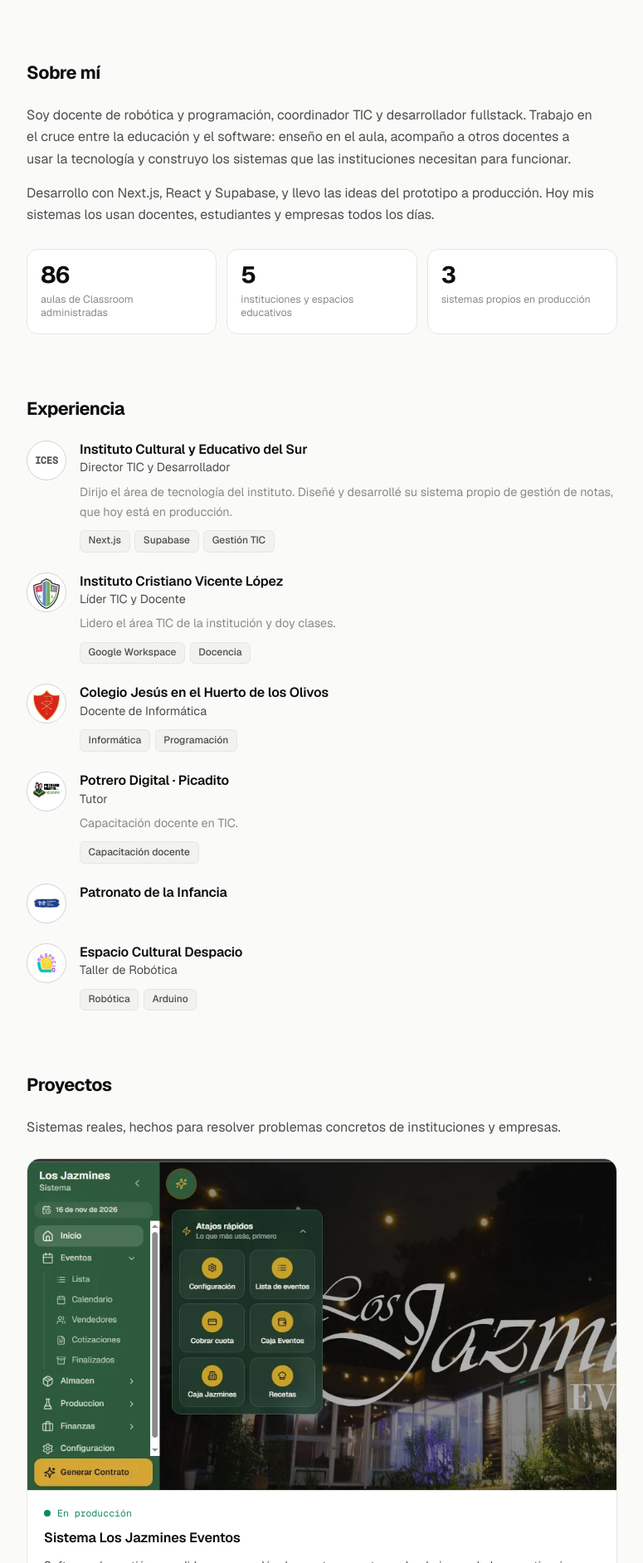
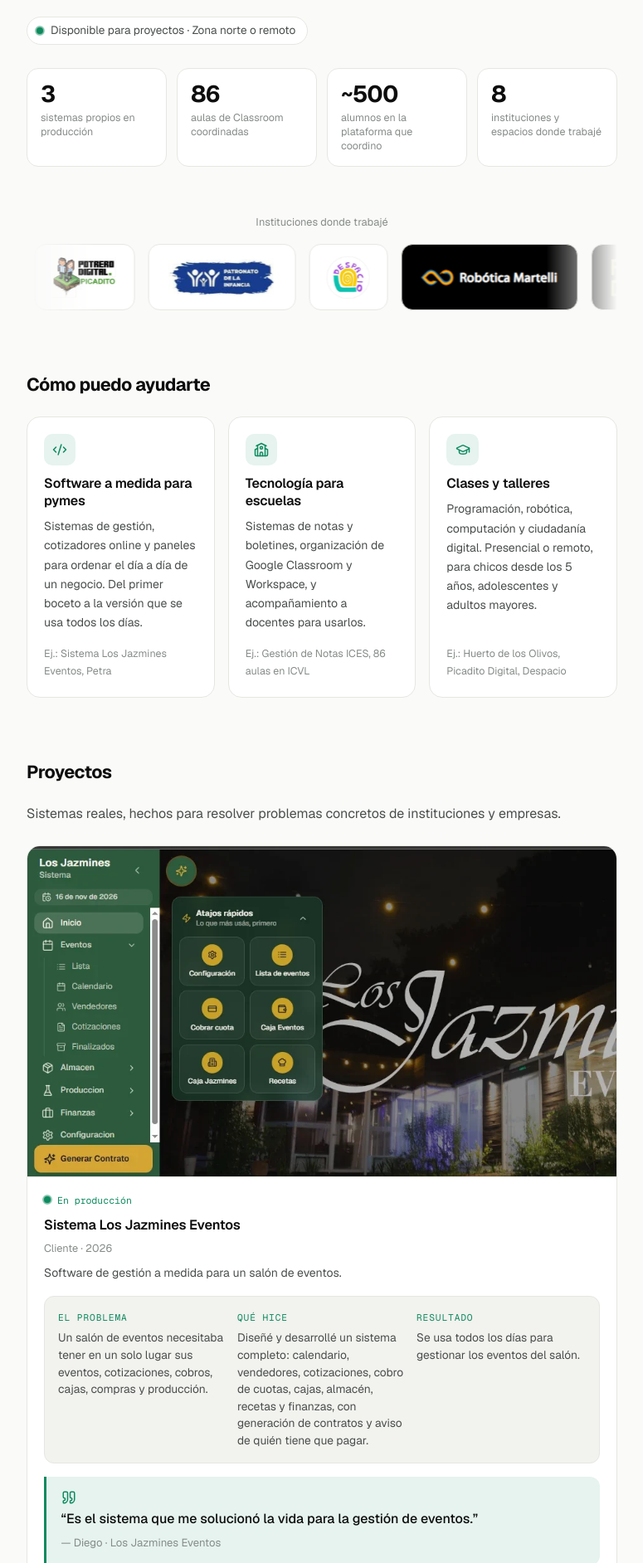
Before and after one commit to noemiestherlopez0-commits/portafoliorodritorres.lab, a React (Vite) app: page / in a window 1280 px wide. Shown: the part 636-2520 px from the top of the page at 83% size, without its empty margins (252-1027 px from the left). Built offline with nearby package versions, Linux system fonts and the light colour scheme.

Commit message:
Enfoca el portafolio en proyectos: titular, servicios, casos de estudio, testimonio y experiencia con fechas
Co-Authored-By: Claude Opus 5.5 <noreply@anthropic.com>
Claude-Session: https://claude.ai/code/session_01Cyy5QQ9SMcgwx8va3QJBEz

```diff
--- a/src/App.jsx
+++ b/src/App.jsx
@@ -1,5 +1,17 @@
 import { useEffect, useState } from 'react'
-import { ArrowUpRight, Instagram, Linkedin, Mail, MapPin, Moon, Sun } from 'lucide-react'
+import {
+  ArrowUpRight,
+  Code2,
+  GraduationCap,
+  Instagram,
+  Linkedin,
+  Mail,
+  MapPin,
+  Moon,
+  Quote,
+  School,
+  Sun,
+} from 'lucide-react'
 import {
   perfil,
   sobreMi,
@@ -10,11 +22,12 @@ import {
   proyectos,
   formacion,
   habilidades,
-  disponible,
+  servicios,
   personal,
 } from './data.js'
 
 const iconosRedes = { LinkedIn: Linkedin, Instagram }
+const iconosServicios = { codigo: Code2, escuela: School, clases: GraduationCap }
 
 /* ── Tema claro / oscuro ─────────────────────────────── */
 function useTema() {
@@ -91,10 +104,10 @@ function Etiquetas({ items }) {
 }
 
 /* Fila tipo currículum: logo, nombre, cargo y fechas */
-function Fila({ sigla, logo, titulo, subtitulo, periodo, descripcion, etiquetas }) {
+function Fila({ sigla, logo, logoOscuro, titulo, subtitulo, periodo, descripcion, etiquetas }) {
   return (
     <li className="fila">
-      <span className={`logo ${logo ? 'logo-imagen' : ''}`} aria-hidden="true">
+      <span className={`logo ${logo ? 'logo-imagen' : ''} ${logoOscuro ? 'logo-oscuro' : ''}`} aria-hidden="true">
         {logo ? <img src={logo} alt="" loading="lazy" /> : sigla}
       </span>
       <div className="fila-cuerpo">
@@ -207,9 +220,9 @@ export default function App() {
             {perfil.marca}
           </a>
           <nav aria-label="Secciones">
-            <a href="#sobre-mi">Sobre mí</a>
+            <a href="#servicios">Servicios</a>
+            <a href="#proyectos">Proyectos</a>
             <a href="#experiencia">Experiencia</a>
-            <a href="#proyectos">Proyectos</a>
             <a href="#contacto">Contacto</a>
           </nav>
           <button
@@ -227,9 +240,12 @@ export default function App() {
         {/* 1. PRESENTACIÓN */}
         <section id="inicio" className="presentacion">
           <div className="presentacion-texto">
-            <h1 className="aparecer">Hola, soy {perfil.nombreCorto} 👋</h1>
-            <p className="frase aparecer" style={{ animationDelay: '80ms' }}>
-              {perfil.frase}
+            <p className="saludo aparecer">Hola, soy {perfil.nombre} 👋</p>
+            <h1 className="aparecer" style={{ animationDelay: '60ms' }}>
+              {perfil.titular}
+            </h1>
+            <p className="frase aparecer" style={{ animationDelay: '120ms' }}>
+              {perfil.bajada}
             </p>
             <p className="datos aparecer" style={{ animationDelay: '160ms' }}>
               <span>{perfil.titulo}</span>
@@ -239,7 +255,7 @@ export default function App() {
             </p>
             <div className="acciones aparecer" style={{ animationDelay: '240ms' }}>
               <a href="#contacto" className="boton boton-principal">
-                <Mail size={16} /> Contactame
+                <Mail size={16} /> Contame tu proyecto
               </a>
               {redes.map((r) => {
                 const Icono = iconosRedes[r.nombre] || ArrowUpRight
@@ -272,6 +288,15 @@ export default function App() {
           {perfil.estado}
         </p>
 
+        <dl className="cifras aparecer" style={{ animationDelay: '340ms' }}>
+          {cifras.map((c) => (
+            <div key={c.texto}>
+              <dt>{c.valor}</dt>
+              <dd>{c.texto}</dd>
+            </div>
+          ))}
+        </dl>
+
         {/* CARRUSEL DE LOGOS */}
         <section className="carrusel-seccion aparecer" style={{ animationDelay: '360ms' }} aria-labelledby="donde-titulo">
           <p id="donde-titulo" className="carrusel-titulo">
@@ -280,42 +305,26 @@ export default function App() {
           <Carrusel />
         </section>
 
-        {/* 2. SOBRE MÍ */}
-        <Seccion id="sobre-mi" titulo="Sobre mí">
-          {sobreMi.map((p) => (
-            <p key={p.slice(0, 20)} className="parrafo">
-              {p}
-            </p>
-          ))}
-          <dl className="cifras">
-            {cifras.map((c) => (
-              <div key={c.texto}>
-                <dt>{c.valor}</dt>
-                <dd>{c.texto}</dd>
-              </div>
-            ))}
-          </dl>
+        {/* SERVICIOS */}
+        <Seccion id="servicios" titulo="Cómo puedo ayudarte">
+          <div className="servicios">
+            {servicios.map((sv) => {
+              const Icono = iconosServicios[sv.icono] || Code2
+              return (
+                <article key={sv.titulo} className="servicio">
+                  <span className="servicio-icono" aria-hidden="true">
+                    <Icono size={18} />
+                  </span>
+                  <h3>{sv.titulo}</h3>
+                  <p>{sv.texto}</p>
+                  <p className="servicio-ejemplo">{sv.ejemplo}</p>
+                </article>
+              )
+            })}
+          </div>
         </Seccion>
 
-        {/* 3. EXPERIENCIA */}
-        <Seccion id="experiencia" titulo="Experiencia">
-          <ul className="filas">
-            {experiencia.map((e) => (
-              <Fila
-                key={e.lugar}
-                sigla={e.sigla}
-                logo={e.logo}
-                titulo={e.lugar}
-                subtitulo={e.cargo}
-                periodo={e.periodo}
-                descripcion={e.descripcion}
-                etiquetas={e.etiquetas}
-              />
-            ))}
-          </ul>
-        </Seccion>
-
-        {/* 4. PROYECTOS */}
+        {/* PROYECTOS */}
         <Seccion id="proyectos" titulo="Proyectos">
           <p className="parrafo">
             Sistemas reales, hechos para resolver problemas concretos de instituciones y empresas.
@@ -336,7 +345,31 @@ export default function App() {
                     {p.estado}
                   </span>
                   <h3>{p.nombre}</h3>
+                  {p.tipo && <p className="proyecto-tipo">{p.tipo}</p>}
                   <p>{p.texto}</p>
+                  {p.caso && (
+                    <dl className="caso">
+                      <div>
+                        <dt>El problema</dt>
+                        <dd>{p.caso.problema}</dd>
+                      </div>
+                      <div>
+                        <dt>Qué hice</dt>
+                        <dd>{p.caso.solucion}</dd>
+                      </div>
+                      <div>
+                        <dt>Resultado</dt>
+                        <dd>{p.caso.resultado}</dd>
+                      </div>
+                    </dl>
+                  )}
+                  {p.testimonio && (
+                    <figure className="testimonio">
+                      <Quote size={18} aria-hidden="true" />
+                      <blockquote>“{p.testimonio.texto}”</blockquote>
+                      <figcaption>— {p.testimonio.autor}</figcaption>
+                    </figure>
+                  )}
                   <Etiquetas items={p.tecnologias} />
                   {p.enlace && (
                     <a className="enlace" href={p.enlace} target="_blank" rel="noopener noreferrer">
@@ -349,7 +382,35 @@ export default function App() {
           </div>
         </Seccion>
 
-        {/* 5. EDUCACIÓN */}
+        {/* 3. EXPERIENCIA */}
+        <Seccion id="experiencia" titulo="Experiencia">
+          <ul className="filas">
+            {experiencia.map((e) => (
+              <Fila
+                key={e.lugar}
+                sigla={e.sigla}
+                logo={e.logo}
+                logoOscuro={e.logoOscuro}
+                titulo={e.lugar}
+                subtitulo={e.cargo}
+                periodo={e.periodo}
+                descripcion={e.descripcion}
+                etiquetas={e.etiquetas}
+              />
+            ))}
+          </ul>
+        </Seccion>
+
+        {/* SOBRE MÍ */}
+        <Seccion id="sobre-mi" titulo="Sobre mí">
+          {sobreMi.map((p) => (
+            <p key={p.slice(0, 20)} className="parrafo">
+              {p}
+            </p>
+          ))}
+        </Seccion>
+
+        {/* EDUCACIÓN */}
         <Seccion id="educacion" titulo="Educación">
           <ul className="filas">
             {formacion.map((f) => (
@@ -378,10 +439,10 @@ export default function App() {
         {/* 8. CONTACTO */}
         <section id="contacto" className="contacto revelar" aria-labelledby="contacto-titulo">
           <p className="pastilla">Contacto</p>
-          <h2 id="contacto-titulo">Hablemos</h2>
+          <h2 id="contacto-titulo">Hablemos de tu proyecto</h2>
           <p className="parrafo">
-            Estoy disponible para {disponible.slice(0, -1).join(', ')} y {disponible[disponible.length - 1]}.
-            Escribime y te respondo a la brevedad.
+            ¿Tenés un proyecto, una escuela que quiere ordenar su tecnología o un taller para dar? Contame
+            qué necesitás y te respondo a la brevedad.
           </p>
           <div className="acciones acciones-centro">
             {redes.map((r, i) => {
--- a/src/data.js
+++ b/src/data.js
@@ -8,23 +8,22 @@ export const perfil = {
   nombre: 'Rodrigo Torres',
   nombreCorto: 'Rodrigo',
   marca: 'rodritorres.lab',
-  titulo: 'Docente · Dev Fullstack · Coordinador TIC',
-  frase: 'Construyo tecnología educativa que funciona en el aula real.',
+  // Titular: lo primero que lee quien te puede contratar
+  titular: 'Desarrollo software a medida para escuelas y pymes.',
+  bajada:
+    'Soy docente y coordinador de tecnología. Conozco por dentro cómo funcionan una escuela y una organización, y construyo herramientas que la gente usa todos los días.',
+  titulo: 'Desarrollador de software · Docente de tecnología',
   ubicacion: 'Vicente López, Buenos Aires',
-  estado: 'Abierto a oportunidades remotas',
+  estado: 'Disponible para proyectos · Zona norte o remoto',
   foto: '/rodrigo.jpg', // la foto está en la carpeta public/
 }
 
-export const sobreMi = [
-  'Soy docente de robótica y programación, coordinador TIC y desarrollador fullstack. Trabajo en el cruce entre la educación y el software: enseño en el aula, acompaño a otros docentes a usar la tecnología y construyo los sistemas que las instituciones necesitan para funcionar.',
-  'Desarrollo con Next.js, React y Supabase, y llevo las ideas del prototipo a producción. Hoy mis sistemas los usan docentes, estudiantes y empresas todos los días.',
-]
-
-// Números destacados (aparecen debajo de "Sobre mí")
+// Números destacados (aparecen debajo de la presentación)
 export const cifras = [
-  { valor: '86', texto: 'aulas de Classroom administradas' },
-  { valor: '5', texto: 'instituciones y espacios educativos' },
   { valor: '3', texto: 'sistemas propios en producción' },
+  { valor: '86', texto: 'aulas de Classroom coordinadas' },
+  { valor: '~500', texto: 'alumnos en la plataforma que coordino' },
+  { valor: '8', texto: 'instituciones y espacios donde trabajé' },
 ]
 
 export const redes = [
@@ -32,12 +31,12 @@ export const redes = [
   { nombre: 'Instagram', url: 'https://www.instagram.com/rodritorres.lab' },
 ]
 
-// Logos que pasan en el carrusel "Dónde trabajé" (las imágenes están en public/logos/)
+// Logos que pasan en el carrusel (las imágenes están en public/logos/)
 // oscuro: true → para logos con fondo negro
 export const logos = [
   { nombre: 'Instituto Cristiano Vicente López', imagen: '/logos/icvl.webp' },
   { nombre: 'Colegio Jesús en el Huerto de los Olivos', imagen: '/logos/huerto.webp' },
-  { nombre: 'Potrero Digital · Picadito', imagen: '/logos/picadito.webp' },
+  { nombre: 'Picadito Digital', imagen: '/logos/picadito.webp' },
   { nombre: 'Patronato de la Infancia', imagen: '/logos/patronato.webp' },
   { nombre: 'Espacio Cultural Despacio', imagen: '/logos/despacio.webp' },
   { nombre: 'Robótica Martelli', imagen: '/logos/martelli.webp', oscuro: true },
@@ -45,111 +44,170 @@ export const logos = [
   { nombre: 'Steigen Laboratorio Farmacéutico', imagen: '/logos/steigen.webp' },
 ]
 
-// periodo: escribí las fechas, por ejemplo '2023 — Actualidad'
+// Qué le podés resolver a quien te contrata
+export const servicios = [
+  {
+    icono: 'codigo',
+    titulo: 'Software a medida para pymes',
+    texto:
+      'Sistemas de gestión, cotizadores online y paneles para ordenar el día a día de un negocio. Del primer boceto a la versión que se usa todos los días.',
+    ejemplo: 'Ej.: Sistema Los Jazmines Eventos, Petra',
+  },
+  {
+    icono: 'escuela',
+    titulo: 'Tecnología para escuelas',
+    texto:
+      'Sistemas de notas y boletines, organización de Google Classroom y Workspace, y acompañamiento a docentes para usarlos.',
+    ejemplo: 'Ej.: Gestión de Notas ICES, 86 aulas en ICVL',
+  },
+  {
+    icono: 'clases',
+    titulo: 'Clases y talleres',
+    texto:
+      'Programación, robótica, computación y ciudadanía digital. Presencial o remoto, para chicos desde los 5 años, adolescentes y adultos mayores.',
+    ejemplo: 'Ej.: Huerto de los Olivos, Picadito Digital, Despacio',
+  },
+]
+
+// imagen: captura del proyecto (en public/proyectos/). Si no hay, se usa el dibujo de "visual".
+// destacado: true → la tarjeta ocupa todo el ancho y muestra el caso completo.
+// caso: problema / qué hice / resultado. testimonio: frase de un cliente.
+export const proyectos = [
+  {
+    nombre: 'Sistema Los Jazmines Eventos',
+    imagen: '/proyectos/jazmines.webp',
+    destacado: true,
+    tipo: 'Cliente · 2026',
+    texto: 'Software de gestión a medida para un salón de eventos.',
+    caso: {
+      problema:
+        'Un salón de eventos necesitaba tener en un solo lugar sus eventos, cotizaciones, cobros, cajas, compras y producción.',
+      solucion:
+        'Diseñé y desarrollé un sistema completo: calendario, vendedores, cotizaciones, cobro de cuotas, cajas, almacén, recetas y finanzas, con generación de contratos y aviso de quién tiene que pagar.',
+      resultado: 'Se usa todos los días para gestionar los eventos del salón.',
+    },
+    testimonio: {
+      texto: 'Es el sistema que me solucionó la vida para la gestión de eventos.',
+      autor: 'Diego · Los Jazmines Eventos',
+    },
+    tecnologias: ['React', 'Supabase', 'Vercel'],
+    estado: 'En producción',
+    enlace: 'https://www.instagram.com/losjazmines.eventos/',
+    enlaceTexto: 'Conocé al cliente',
+  },
+  {
+    nombre: 'Gestión de Notas ICES',
+    visual: 'notas', // dibujo de la tarjeta: notas | aulas | colectivo
+    destacado: true,
+    tipo: 'Institución educativa · 2025',
+    texto: 'Sistema propio de calificaciones para la secundaria.',
+    caso: {
+      problema: 'La secundaria necesitaba una forma simple y segura de cargar notas y armar boletines.',
+      solucion:
+        'Desarrollé un sistema con ingreso por PIN para cada docente, boletines automáticos y guardado automático para no perder nada.',
+      resultado: 'En producción en la secundaria: 5 cursos y 2 cuatrimestres.',
+    },
+    tecnologias: ['Next.js', 'Supabase'],
+    estado: 'En producción',
+  },
+  {
+    nombre: 'Petra · Cotizador para eventos',
+    imagen: '/proyectos/petra.webp',
+    destacado: true,
+    tipo: 'Producto propio',
+    texto:
+      'Un link donde el cliente de un salón arma su evento y ve el precio al instante, las 24 horas. Al salón le llega el pedido por WhatsApp.',
+    tecnologias: ['Producto SaaS', 'Vercel'],
+    estado: 'En producción',
+    enlace: 'https://www.petraeventos.com/',
+    enlaceTexto: 'Visitar petraeventos.com',
+  },
+  {
+    nombre: 'Classroom ICVL',
+    visual: 'aulas',
+    tipo: 'Coordinación TIC',
+    texto: 'Organización y administración de 86 aulas de Google Classroom para unos 500 alumnos.',
+    tecnologias: ['Google Workspace'],
+    estado: 'Activo',
+  },
+  {
+    nombre: 'El Colectivo',
+    visual: 'colectivo',
+    tipo: 'Proyecto propio',
+    texto: 'App web gamificada (PWA) con temática de colectivo porteño.',
+    tecnologias: ['React', 'Vite', 'Canvas', 'Tailwind'],
+    estado: 'Prototipo',
+  },
+]
+
+// periodo: por ejemplo '2024 — Actualidad'
 export const experiencia = [
-  {
-    lugar: 'Instituto Cultural y Educativo del Sur',
-    sigla: 'ICES',
-    cargo: 'Director TIC y Desarrollador',
-    periodo: '',
-    descripcion:
-      'Dirijo el área de tecnología del instituto. Diseñé y desarrollé su sistema propio de gestión de notas, que hoy está en producción.',
-    etiquetas: ['Next.js', 'Supabase', 'Gestión TIC'],
-  },
   {
     lugar: 'Instituto Cristiano Vicente López',
     sigla: 'ICVL',
     logo: '/logos/icvl.webp',
-    cargo: 'Líder TIC y Docente',
-    periodo: '',
-    descripcion: 'Lidero el área TIC de la institución y doy clases.',
-    etiquetas: ['Google Workspace', 'Docencia'],
+    cargo: 'Coordinador de Tecnologías',
+    periodo: '2024 — Actualidad',
+    descripcion:
+      'Empecé en diversas tareas y hoy coordino la tecnología de la institución: 86 aulas de Google Classroom y unos 500 alumnos.',
+    etiquetas: ['Google Workspace', 'Coordinación TIC'],
+  },
+  {
+    lugar: 'Instituto Cultural y Educativo del Sur',
+    sigla: 'ICES',
+    cargo: 'Docente de secundaria y Desarrollador',
+    periodo: '2025 — Actualidad',
+    descripcion:
+      'Doy clases en la secundaria y desarrollé el sistema de gestión de notas de la institución.',
+    etiquetas: ['Next.js', 'Supabase', 'Docencia'],
   },
   {
     lugar: 'Colegio Jesús en el Huerto de los Olivos',
     sigla: 'CJH',
     logo: '/logos/huerto.webp',
     cargo: 'Docente de Informática',
-    periodo: '',
-    descripcion: '',
+    periodo: '2025 — Actualidad',
+    descripcion: 'Primaria (5.º y 6.º grado) y, desde 2026, 1.er año de secundaria.',
     etiquetas: ['Informática', 'Programación'],
   },
   {
-    lugar: 'Potrero Digital · Picadito',
+    lugar: 'Potrero Digital',
     sigla: 'PD',
-    logo: '/logos/picadito.webp',
-    cargo: 'Tutor',
-    periodo: '',
-    descripcion: 'Capacitación docente en TIC.',
-    etiquetas: ['Capacitación docente'],
+    logo: '/logos/potrero.webp',
+    logoOscuro: true,
+    cargo: 'Docente de Ciudadanía Digital',
+    periodo: 'Actualidad',
+    descripcion: 'Clases remotas, en vivo y asincrónicas, sobre ciudadanía digital.',
+    etiquetas: ['Educación remota', 'Ciudadanía digital'],
   },
   {
-    lugar: 'Patronato de la Infancia',
+    lugar: 'Patronato de la Infancia · Picadito Digital',
     sigla: 'PI',
     logo: '/logos/patronato.webp',
-    cargo: '', // ← completar: ¿qué rol tuviste acá?
+    cargo: 'Docente de Programación',
     periodo: '',
-    descripcion: '',
-    etiquetas: [],
+    descripcion: 'Clases de programación para chicos de 4.º a 7.º grado.',
+    etiquetas: ['Programación', 'Primaria'],
   },
   {
     lugar: 'Espacio Cultural Despacio',
     sigla: 'ECD',
     logo: '/logos/despacio.webp',
-    cargo: 'Taller de Robótica',
+    cargo: 'Cofundador y Tallerista de Robótica',
     periodo: '',
-    descripcion: '',
-    etiquetas: ['Robótica', 'Arduino'],
-  },
-]
-
-// imagen: captura del proyecto (en public/proyectos/). Si no hay, se usa el dibujo de "visual".
-// destacado: true → la tarjeta ocupa todo el ancho.
-export const proyectos = [
-  {
-    nombre: 'Sistema Los Jazmines Eventos',
-    imagen: '/proyectos/jazmines.webp',
-    destacado: true,
-    texto:
-      'Software de gestión a medida para un salón de eventos: eventos, calendario, vendedores, cotizaciones, cobro de cuotas, cajas, almacén, producción, recetas y finanzas. Genera contratos y avisa quién tiene que pagar.',
-    tecnologias: ['React', 'Supabase', 'Vercel'],
-    estado: 'En producción',
-    enlace: 'https://www.instagram.com/losjazmines.eventos/',
-    enlaceTexto: 'Conocé al cliente',
+    descripcion:
+      'Cooperativa que formé junto con otros talleristas. Di talleres de robótica para chicos y adolescentes de 5 a 17 años.',
+    etiquetas: ['Robótica', 'Arduino', 'Cooperativa'],
   },
   {
-    nombre: 'Petra · Cotizador para eventos',
-    imagen: '/proyectos/petra.webp',
-    destacado: true,
-    texto:
-      'Producto propio. Un link donde el cliente arma su evento y ve el precio al instante, las 24 horas. Al salón le llega el pedido por WhatsApp. Gratis para empezar y con la marca de cada salón.',
-    tecnologias: ['Producto SaaS', 'Vercel'],
-    estado: 'En producción',
-    enlace: 'https://www.petraeventos.com/',
-    enlaceTexto: 'Visitar petraeventos.com',
-  },
-  {
-    nombre: 'Gestión de Notas ICES',
-    visual: 'notas', // dibujo de la tarjeta: notas | agenda | aulas | colectivo
-    texto:
-      'Sistema completo de calificaciones: login por PIN, boletines y guardado automático. 5 cursos, 2 cuatrimestres.',
-    tecnologias: ['Next.js', 'Supabase'],
-    estado: 'En producción',
-  },
-  {
-    nombre: 'Classroom ×86',
-    visual: 'aulas',
-    texto:
-      'Arquitectura y administración completa de Google Classroom institucional, armado desde cero.',
-    tecnologias: ['Google Workspace'],
-    estado: 'Activo',
-  },
-  {
-    nombre: 'El Colectivo',
-    visual: 'colectivo',
-    texto: 'App web gamificada (PWA) con temática de colectivo porteño.',
-    tecnologias: ['React', 'Vite', 'Canvas', 'Tailwind'],
-    estado: 'Prototipo',
+    lugar: 'Robótica Martelli',
+    sigla: 'RM',
+    logo: '/logos/martelli.webp',
+    logoOscuro: true,
+    cargo: 'Docente de Computación y Técnico en Electrónica',
+    periodo: '2021',
+    descripcion: 'Clases de computación para adultos mayores y reparación de equipos electrónicos.',
+    etiquetas: ['Adultos mayores', 'Electrónica'],
   },
 ]
 
@@ -169,15 +227,22 @@ export const habilidades = [
   },
   {
     grupo: 'Educación y robótica',
-    items: ['Google Workspace', 'Arduino', 'ZUM Core 2.0', 'Scratch', 'Rasti', 'Potrero Digital'],
+    items: ['Google Workspace', 'Google Classroom', 'Arduino', 'ZUM Core 2.0', 'Scratch', 'Rasti'],
   },
   {
     grupo: 'IA y productividad',
     items: ['Claude', 'Cursor', 'Vercel AI SDK'],
   },
+  {
+    grupo: 'Idiomas',
+    items: ['Español (nativo)', 'Inglés (básico)'],
+  },
 ]
 
-export const disponible = ['Coordinación TIC', 'Desarrollo a medida', 'Capacitación docente']
+export const sobreMi = [
+  'Empecé dando clases de robótica y computación: chicos desde los 5 años, adolescentes y adultos mayores. Hoy soy docente de informática en primaria y secundaria y coordinador de tecnología en un colegio.',
+  'Trabajando en escuelas empecé a desarrollar software para resolver problemas reales de las instituciones, y después para clientes como Los Jazmines Eventos. Hoy busco proyectos de desarrollo de software, seguir aprendiendo y enseñar lo que aprendo.',
+]
 
 export const personal = {
   texto:
--- a/src/index.css
+++ b/src/index.css
@@ -229,9 +229,16 @@ a {
     padding-top: 6rem;
   }
 }
+.saludo {
+  font-size: 1rem;
+  font-weight: 500;
+  color: var(--tinta-2);
+  margin-bottom: 0.75rem;
+}
 .presentacion h1 {
-  font-size: clamp(2.3rem, 7vw, 3.6rem);
-  line-height: 1.05;
+  font-size: clamp(2rem, 6vw, 3.1rem);
+  line-height: 1.08;
+  max-width: 18ch;
   font-weight: 650;
   letter-spacing: -0.04em;
 }
@@ -346,9 +353,12 @@ a {
 
 .cifras {
   display: grid;
-  grid-template-columns: repeat(3, 1fr);
+  grid-template-columns: repeat(2, 1fr);
   gap: 0.75rem;
   margin-top: 1.75rem;
+}
+@media (min-width: 640px) {
+  .cifras { grid-template-columns: repeat(4, 1fr); }
 }
 .cifras > div {
   border: 1px solid var(--borde);
@@ -398,6 +408,9 @@ a {
   background: #ffffff;
   padding: 0.3rem;
   overflow: hidden;
+}
+.logo-oscuro {
+  background: #000000;
 }
 .logo-imagen img {
   width: 100%;
@@ -596,6 +609,104 @@ a {
 }
 .proyecto .etiquetas + .enlace {
   margin-top: 0.75rem;
+}
+
+/* Servicios */
+.servicios {
+  display: grid;
+  gap: 1rem;
+}
+@media (min-width: 700px) {
+  .servicios { grid-template-columns: repeat(3, 1fr); }
+}
+.servicio {
+  display: flex;
+  flex-direction: column;
+  gap: 0.5rem;
+  padding: 1.25rem;
+  border: 1px solid var(--borde);
+  border-radius: 16px;
+  background: var(--superficie);
+}
+.servicio-icono {
+  display: grid;
+  place-items: center;
+  width: 2.4rem;
+  height: 2.4rem;
+  border-radius: 10px;
+  background: var(--acento-tenue);
+  color: var(--acento);
+  margin-bottom: 0.25rem;
+}
+.servicio h3 {
+  font-weight: 600;
+  font-size: 1rem;
+  letter-spacing: -0.01em;
+  line-height: 1.3;
+}
+.servicio p {
+  font-size: 0.88rem;
+  color: var(--tinta-2);
+}
+.servicio .servicio-ejemplo {
+  margin-top: auto;
+  padding-top: 0.5rem;
+  font-size: 0.78rem;
+  color: var(--tinta-3);
+}
+
+/* Casos de estudio */
+.proyecto-tipo {
+  font-size: 0.8rem !important;
+  color: var(--tinta-3) !important;
+  margin-top: -0.3rem;
+}
+.caso {
+  display: grid;
+  gap: 0.75rem;
+  margin-top: 0.5rem;
+  padding: 1rem;
+  border-radius: 12px;
+  background: var(--fondo-2);
+  border: 1px solid var(--borde);
+}
+@media (min-width: 640px) {
+  .caso { grid-template-columns: repeat(3, 1fr); }
+}
+.caso dt {
+  font-family: var(--letra-mono);
+  font-size: 0.7rem;
+  text-transform: uppercase;
+  letter-spacing: 0.08em;
+  color: var(--acento);
+  margin-bottom: 0.3rem;
+}
+.caso dd {
+  font-size: 0.86rem;
+  color: var(--tinta-2);
+  line-height: 1.5;
+}
+.testimonio {
+  margin-top: 0.5rem;
+  padding: 1rem 1.1rem;
+  border-left: 3px solid var(--acento);
+  background: var(--acento-tenue);
+  border-radius: 0 12px 12px 0;
+}
+.testimonio svg {
+  color: var(--acento);
+  margin-bottom: 0.35rem;
+}
+.testimonio blockquote {
+  font-size: 1rem;
+  font-weight: 500;
+  line-height: 1.45;
+  color: var(--tinta);
+}
+.testimonio figcaption {
+  margin-top: 0.4rem;
+  font-size: 0.82rem;
+  color: var(--tinta-3);
 }
 
 /* Habilidades */
```
